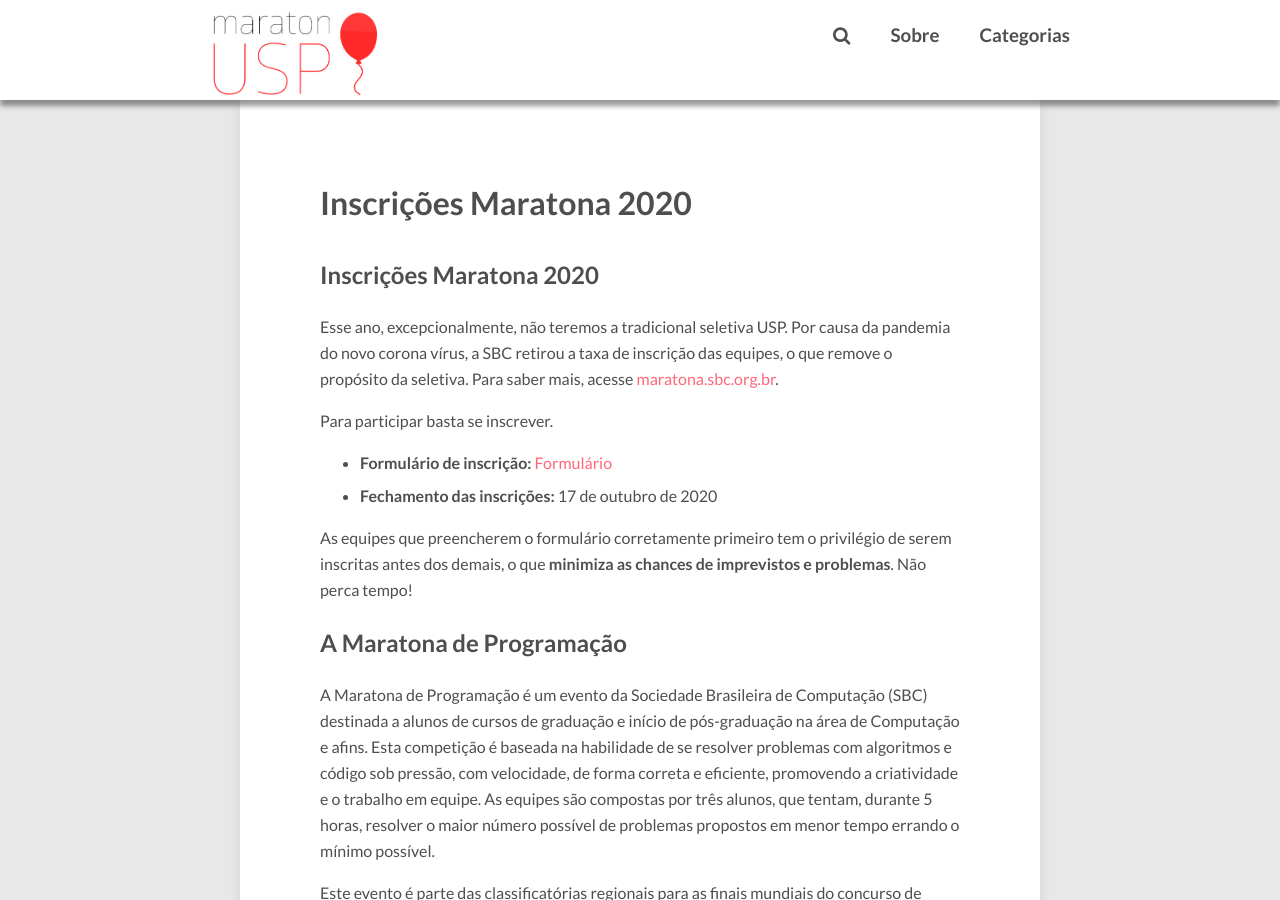
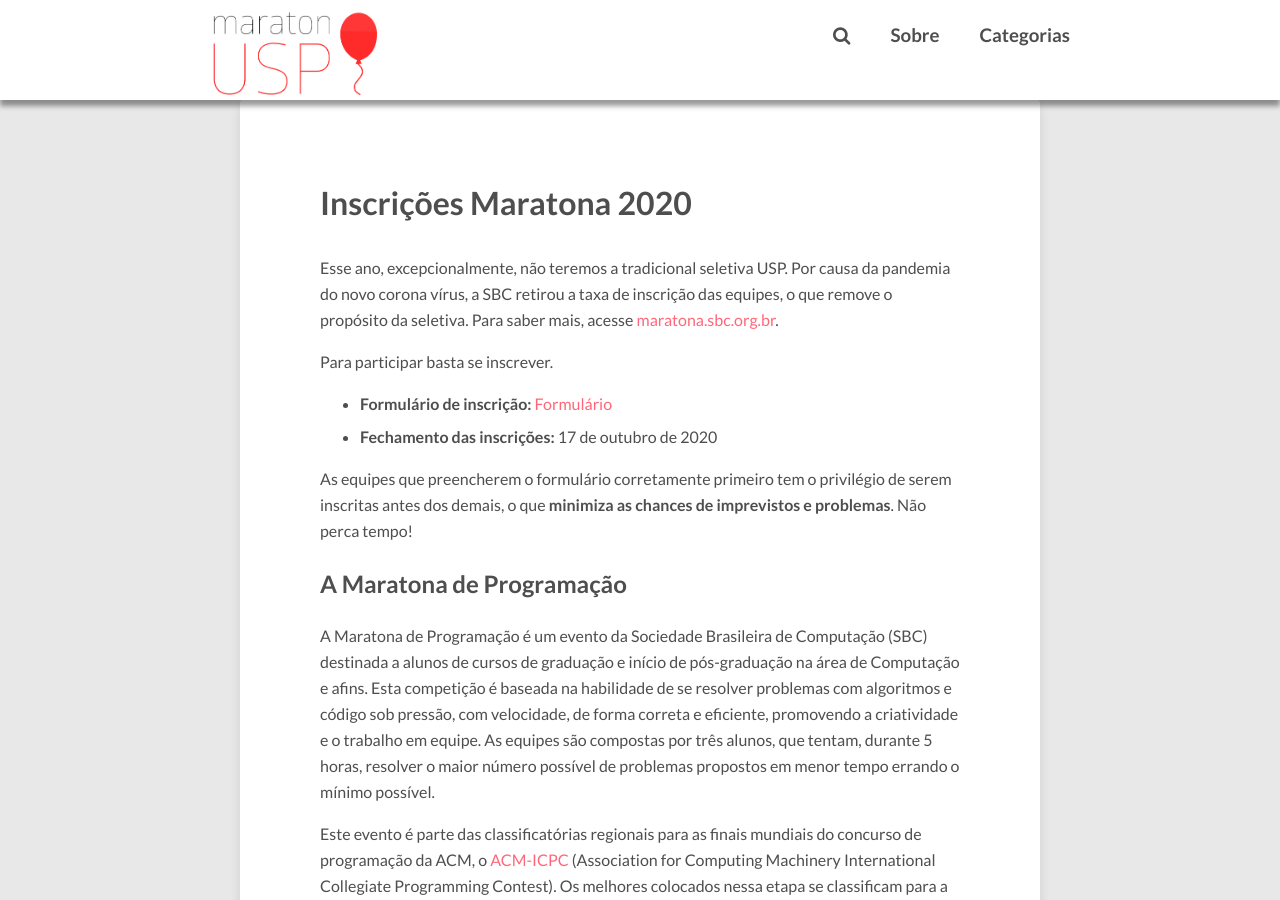
Before and after one commit to maratonusp/blog, a Jekyll site: the page built from _posts/2020-09-29-inscricao-2020.md, in a window 1280 px wide and 900 px high, scrolled down 330 px. Built offline with Jekyll 4.4.1, drawn with Linux system fonts in a browser that asks for light colours; nearby versions of some CDN libraries; comment, search, counter and statistics services are not loaded.

Commit message:
Remove duplicate title

```diff
--- a/_posts/2020-09-29-inscricao-2020.md
+++ b/_posts/2020-09-29-inscricao-2020.md
@@ -8,8 +8,6 @@ categories:
 permalink: inscricao-maratona-2020
 layout: post
 ---
-
-## Inscrições Maratona 2020
 
 Esse ano, excepcionalmente, não teremos a tradicional seletiva USP.
 Por causa da pandemia do novo corona vírus, a SBC retirou a taxa de
```
